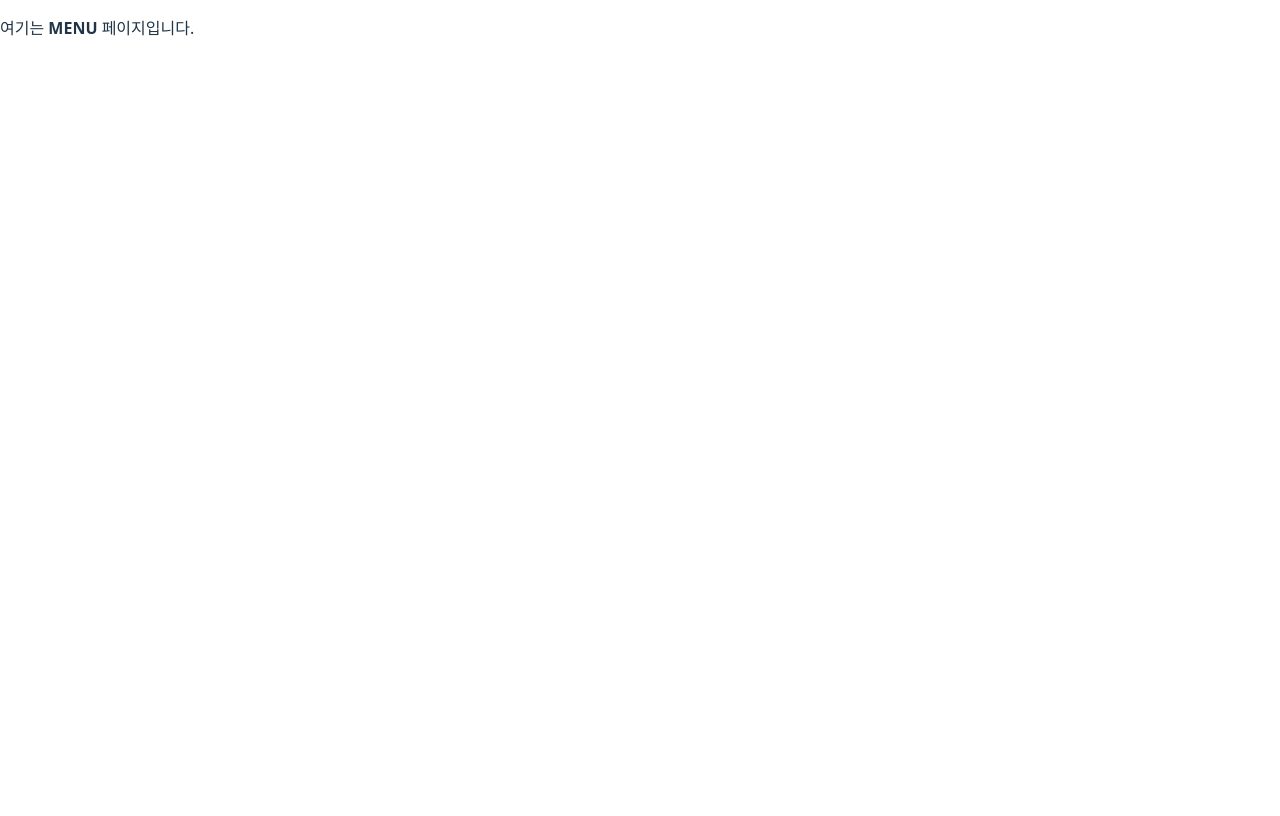
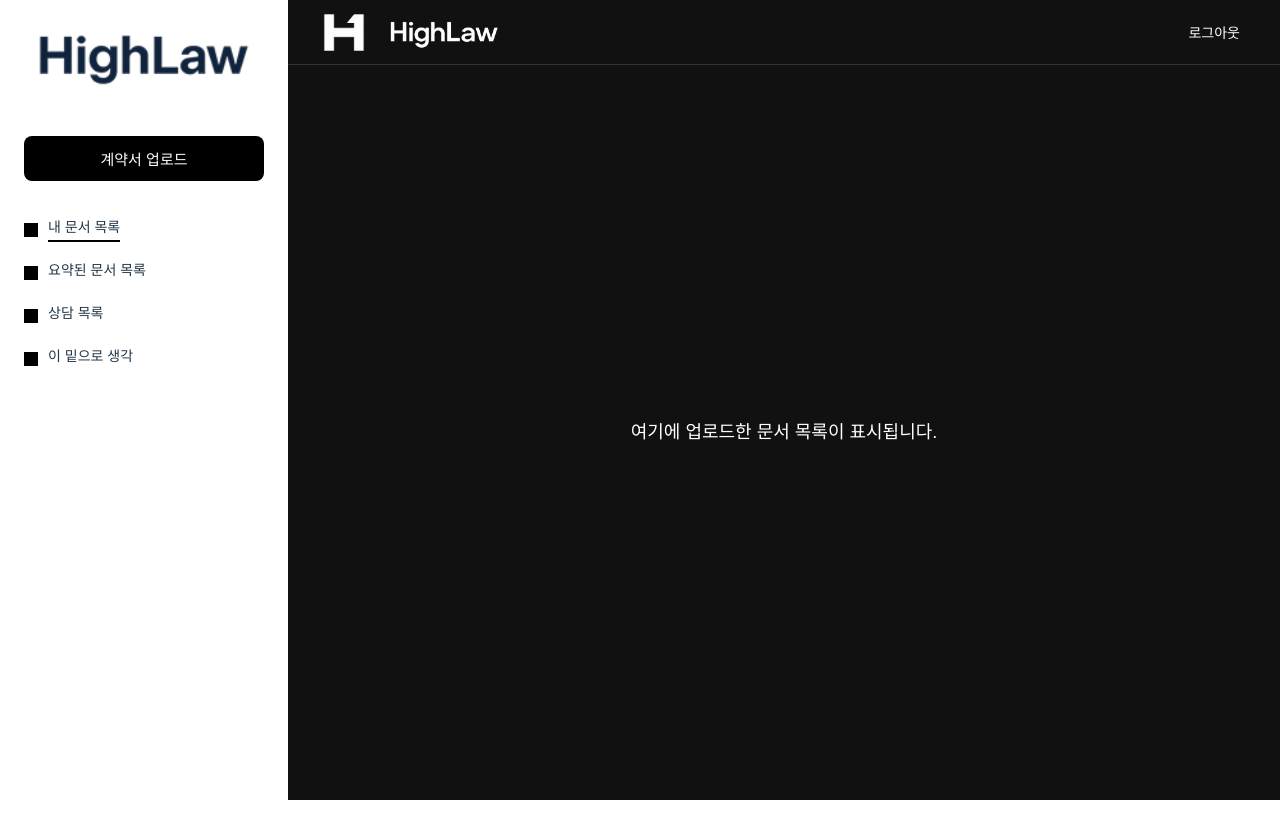
Before and after one commit to 2025-summer-project/Frontend, a React (Vite) app: page /menu in a window 1280 px wide. Built offline with nearby package versions, Linux system fonts and the light colour scheme.

Commit message:
메뉴 선택 만듬

```diff
--- /dev/null
+++ b/src/components/UploadModal.css
@@ -0,0 +1,111 @@
+.upload-modal-overlay {
+  position: fixed;
+  inset: 0;
+  background-color: rgba(0, 0, 0, 0.5);
+  display: flex;
+  justify-content: center;
+  align-items: center;
+  z-index: 999;
+}
+
+.upload-modal {
+  width: 600px;
+  background-color: #2d2e36;
+  color: white;
+  padding: 32px;
+  border-radius: 8px;
+  position: relative;
+  display: flex;
+  flex-direction: column;
+  align-items: flex-start;
+}
+
+.upload-modal-title {
+  font-size: 20px;
+  font-weight: 600;
+  margin-bottom: 8px;
+  text-align: left;
+}
+
+.upload-modal-divider {
+  width: 100%;
+  height: 2px;
+  background: white;
+  margin-bottom: 32px;
+}
+
+.upload-modal-area {
+  width: 100%;
+  height: 300px;
+  background-color: #e4e5e7;
+  color: #222;
+  display: flex;
+  flex-direction: column;
+  align-items: center;
+  justify-content: center;
+  font-size: 16px;
+  gap: 24px;
+  position: relative;
+  cursor: pointer;
+}
+
+.upload-icon-boxes {
+  position: relative;
+  width: 64px;
+  height: 64px;
+}
+
+.upload-dotted-box {
+  position: absolute;
+  width: 64px;
+  height: 64px;
+  border: 2px dashed #333;
+  top: 0;
+  left: 0;
+}
+
+.upload-filled-box {
+  position: absolute;
+  width: 32px;
+  height: 32px;
+  background-color: #2d2e36;
+  bottom: 0;
+  right: 0;
+}
+
+.upload-file-info {
+  display: flex;
+  align-items: center;
+  gap: 12px;
+  font-size: 15px;
+  color: #111;
+}
+
+.upload-remove-button {
+  background-color: #ff5252;
+  color: white;
+  border: none;
+  padding: 4px 8px;
+  border-radius: 4px;
+  font-size: 13px;
+  cursor: pointer;
+}
+
+.upload-remove-button:hover {
+  background-color: #e53935;
+}
+
+.upload-pdf-preview {
+  margin-top: 24px;
+  width: 100%;
+  background: #fff;
+  border: 1px solid #ccc;
+  border-radius: 6px;
+  overflow: hidden;
+}
+
+.upload-modal-footer {
+  margin-top: 24px;
+  font-size: 13px;
+  color: #ccc;
+}
--- /dev/null
+++ b/src/components/UploadModal.tsx
@@ -0,0 +1,91 @@
+import React, { useRef, useState } from 'react';
+import './UploadModal.css';
+
+interface UploadModalProps {
+  onClose: () => void;
+}
+
+const UploadModal: React.FC<UploadModalProps> = ({ onClose }) => {
+  const fileInputRef = useRef<HTMLInputElement>(null);
+  const [file, setFile] = useState<File | null>(null);
+  const [previewUrl, setPreviewUrl] = useState<string | null>(null);
+  const [loading, setLoading] = useState(false);
+
+  const handleFileChange = (e: React.ChangeEvent<HTMLInputElement>) => {
+    const selectedFile = e.target.files?.[0];
+    if (!selectedFile) return;
+
+    if (selectedFile.type !== 'application/pdf') {
+      alert('PDF 파일만 업로드할 수 있어요!');
+      e.target.value = '';
+      return;
+    }
+
+    setFile(selectedFile);
+    setLoading(true);
+
+    setTimeout(() => {
+      const url = URL.createObjectURL(selectedFile);
+      setPreviewUrl(url);
+      setLoading(false);
+    }, 1000);
+  };
+
+  const handleClickUpload = () => {
+    fileInputRef.current?.click();
+  };
+
+  const handleRemoveFile = () => {
+    setFile(null);
+    setPreviewUrl(null);
+    if (fileInputRef.current) {
+      fileInputRef.current.value = '';
+    }
+  };
+
+  return (
+    <div className="upload-modal-overlay" onClick={onClose}>
+      <div className="upload-modal" onClick={(e) => e.stopPropagation()}>
+        <h2 className="upload-modal-title">계약서 업로드</h2>
+        <div className="upload-modal-divider" />
+
+        <div className="upload-modal-area" onClick={handleClickUpload}>
+          <input
+            ref={fileInputRef}
+            type="file"
+            accept="application/pdf"
+            onChange={handleFileChange}
+            style={{ display: 'none' }}
+          />
+          <div className="upload-icon-boxes">
+            <div className="upload-dotted-box" />
+            <div className="upload-filled-box" />
+          </div>
+
+          {loading ? (
+            <p>업로드 중입니다...</p>
+          ) : file ? (
+            <div className="upload-file-info">
+              <span>✅ {file.name}</span>
+              <button className="upload-remove-button" onClick={handleRemoveFile}>
+                삭제
+              </button>
+            </div>
+          ) : (
+            <p>파일을 드래그/클릭하여 등록하세요.</p>
+          )}
+        </div>
+
+        {previewUrl && (
+          <div className="upload-pdf-preview">
+            <iframe src={previewUrl} width="100%" height="400px" title="PDF 미리보기" />
+          </div>
+        )}
+
+        <p className="upload-modal-footer">주의 : 계약서를 업로드해야 서비스 이용 가능</p>
+      </div>
+    </div>
+  );
+};
+
+export default UploadModal;
--- a/src/pages/menu/MenuPage.css
+++ b/src/pages/menu/MenuPage.css
@@ -0,0 +1,125 @@
+.container {
+  display: flex;
+  height: 100vh;
+  font-family: sans-serif;
+}
+
+/* Sidebar */
+.sidebar {
+  width: 240px;
+  background-color: white;
+  display: flex;
+  flex-direction: column;
+  padding: 24px;
+  box-shadow: 2px 0 5px rgba(0, 0, 0, 0.1);
+}
+
+.sidebar-logo {
+  height: 64px;
+  width: auto;
+  object-fit: contain;
+  margin-bottom: 48px;
+}
+
+.upload-button {
+  background-color: black;
+  color: white;
+  font-weight: bold;
+  padding: 12px 16px;
+  border: none;
+  border-radius: 8px;
+  margin-bottom: 36px;
+  cursor: pointer;
+  font-size: 15px;
+}
+
+.menu {
+  display: flex;
+  flex-direction: column;
+  gap: 18px;
+}
+
+.menu-item {
+  display: flex;
+  align-items: center;
+  gap: 10px;
+  font-size: 14px;
+  font-weight: 500;
+  cursor: pointer;
+}
+
+.menu-item span:last-child {
+  padding-bottom: 2px;
+  border-bottom: 2px solid transparent;
+  transition: border 0.2s ease;
+}
+
+.menu-item.selected span:last-child {
+  border-bottom: 2px solid black;
+}
+
+.menu-box {
+  width: 14px;
+  height: 14px;
+  background-color: black;
+}
+
+/* Main Content */
+.main-content {
+  flex: 1;
+  background-color: #111;
+  color: white;
+  display: flex;
+  flex-direction: column;
+}
+
+.header {
+  height: 64px;
+  border-bottom: 1px solid #333;
+  display: flex;
+  justify-content: space-between;
+  align-items: center;
+  padding: 0 32px;
+}
+
+.header-left {
+  display: flex;
+  align-items: center;
+  gap: 16px;
+}
+
+.header-logo {
+  height: 48px;
+  width: auto;
+  object-fit: contain;
+}
+
+.header-name {
+  height: 120px;
+  width: auto;
+  object-fit: contain;
+}
+
+.logout {
+  font-size: 14px;
+  background: none;
+  border: none;
+  color: white;
+  cursor: pointer;
+  padding: 4px 8px;
+  transition: color 0.2s;
+}
+
+.logout:hover {
+  color: #ccc;
+}
+
+.content {
+  flex: 1;
+  display: flex;
+  justify-content: center;
+  align-items: center;
+  font-size: 18px;
+  font-weight: 300;
+  text-align: center;
+}
--- a/src/pages/menu/MenuPage.tsx
+++ b/src/pages/menu/MenuPage.tsx
@@ -1,9 +1,75 @@
-import React from 'react';
+import React, { useState } from 'react';
+import './MenuPage.css';
+import logo from '../../assets/logo.png';
+import logoNavy from '../../assets/logo-navy.png';
+import logoName from '../../assets/logo-name.png';
+import UploadModal from '../../components/UploadModal';
 
-export default function MenuPage() {
+const menuItems = [
+  '내 문서 목록',
+  '요약된 문서 목록',
+  '상담 목록',
+  '이 밑으로 생각',
+];
+
+const MainPage: React.FC = () => {
+  const [selectedMenu, setSelectedMenu] = useState(menuItems[0]);
+  const [isModalOpen, setIsModalOpen] = useState(false);
+
+  const handleLogout = () => {
+    console.log('로그아웃 되었습니다.');
+  };
+
+  const renderContent = () => {
+    switch (selectedMenu) {
+      case '내 문서 목록':
+        return <p>여기에 업로드한 문서 목록이 표시됩니다.</p>;
+      case '요약된 문서 목록':
+        return <p>문서 요약본이 이곳에 표시됩니다.</p>;
+      case '상담 목록':
+        return <p>상담 기록 목록을 확인할 수 있습니다.</p>;
+      case '이 밑으로 생각':
+        return <p>자유로운 생각 정리 공간이에요 😊</p>;
+      default:
+        return <p>항목을 선택해 주세요.</p>;
+    }
+  };
+
   return (
-    <div className="menu-container">
-      <p>여기는 <strong>MENU 페이지</strong>입니다.</p>
+    <div className="container">
+      <aside className="sidebar">
+        <img src={logoNavy} alt="Logo Navy" className="sidebar-logo" />
+        <button className="upload-button" onClick={() => setIsModalOpen(true)}>
+          계약서 업로드
+        </button>
+        <div className="menu">
+          {menuItems.map((item) => (
+            <div
+              key={item}
+              className={`menu-item ${selectedMenu === item ? 'selected' : ''}`}
+              onClick={() => setSelectedMenu(item)}
+            >
+              <span className="menu-box" />
+              <span>{item}</span>
+            </div>
+          ))}
+        </div>
+      </aside>
+
+      <main className="main-content">
+        <header className="header">
+          <div className="header-left">
+            <img src={logo} alt="Logo" className="header-logo" />
+            <img src={logoName} alt="Logo Name" className="header-name" />
+          </div>
+          <button className="logout" onClick={handleLogout}>로그아웃</button>
+        </header>
+        <section className="content">{renderContent()}</section>
+      </main>
+
+      {isModalOpen && <UploadModal onClose={() => setIsModalOpen(false)} />}
     </div>
   );
-}
+};
+
+export default MainPage;
```
Also changed, not shown: src/assets/logo-navy.png (added).
